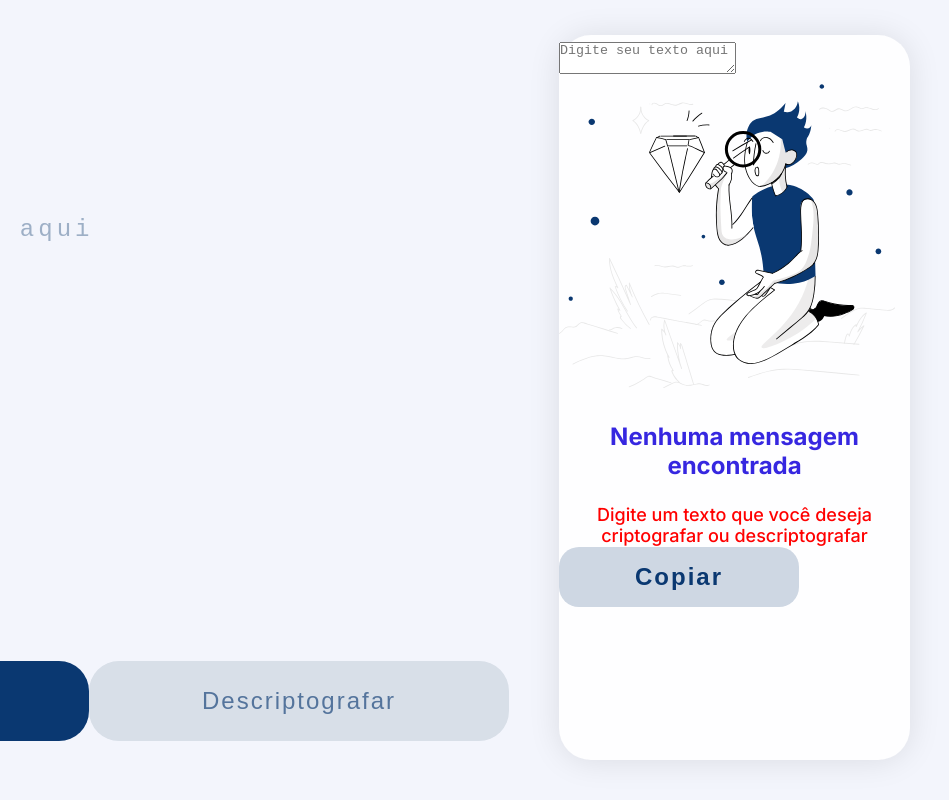
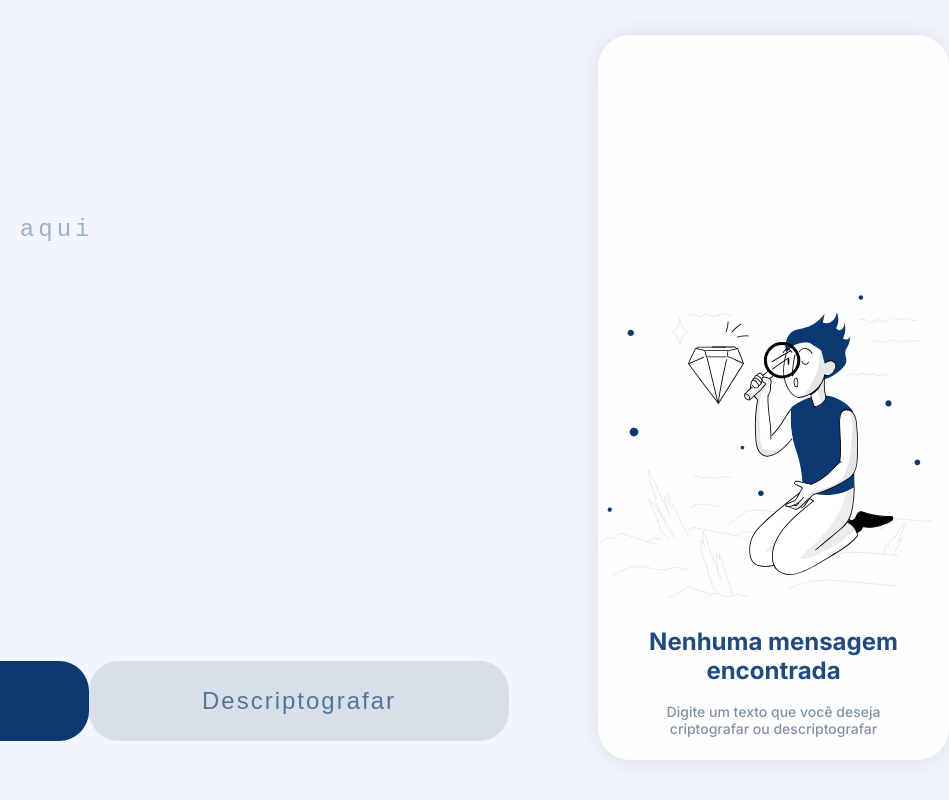
Before and after one commit to jcizidrosilva/projeto-decodificador, a plain HTML site: page index.html in a window 1280 px wide. Shown: the full height of the page, 331-1280 px from the left. Drawn offline with nearby package versions, Linux system fonts and the light colour scheme.

Commit message:
adding last styles to css

```diff
--- a/css/style.css
+++ b/css/style.css
@@ -21,7 +21,7 @@ body {
   display: grid;
   grid-template-columns: 2fr 1fr;
   grid-template-rows: 1fr 1fr;
-  column-gap: 50px;
+  column-gap: 5rem;
   /* row-gap: 40px; */
   /* padding: 40px; */
   height: 100vh;
@@ -53,7 +53,7 @@ body {
   grid-row: 2 / -1;
 }
 
-.header-text-02 {
+.header-text-area {
   font-size: 2.4rem;
   height: 20rem;
   padding: 1.2rem 1.1rem 1.2rem 1.8rem;
@@ -66,24 +66,9 @@ body {
   resize: none;
 }
 
-.header-text-02::placeholder {
+.header-text-area::placeholder {
   color: #9dafc6;
 }
-
-/* .header-text {
-  font-size: 3.2rem;
-  height: 20rem;
-  padding-left: 2rem;
-  border-style: none;
-  background: none;
-  color: #07274f;
-  border-radius: 20px; */
-/* border: 0.1px solid #dbdde3; */
-
-/* CSS GRID */
-/* grid-column: 1 / -1; */
-/* grid-row: 2 / -1; */
-/* } */
 
 .main {
   display: grid;
@@ -162,22 +147,46 @@ body {
   /* CSS GRID */
   grid-column: 2 / 3;
   grid-row: 1 / -1;
+  justify-self: end;
 }
-h2 {
+
+.aside-container {
+  display: flex;
+  flex-direction: column;
+}
+
+.aside-text-area {
+  font-size: 1.8rem;
   padding: 2.4rem;
+  height: 25rem;
+  line-height: 3.2rem;
+  letter-spacing: 0.4rem;
+  width: 100%;
+  border-style: none;
+  border-radius: 15px;
+  background: none;
+  resize: none;
+  /* background-color: #54749c; */
+}
+
+.aside-nenhuma-mensagem {
+  padding: 1.8rem;
   text-align: center;
   font-size: 2.4rem;
-  color: rgb(54, 39, 224);
-}
-p {
-  font-size: 1.8rem;
-  text-align: center;
-  color: red;
-}
-.aside-text {
+  color: #0a3871;
+  opacity: 90%;
 }
 
-.aside-img {
+.aside-digite-um-texto {
+  font-size: 1.4rem;
+  padding: 0 3rem 5rem 3rem;
+  text-align: center;
+  color: #07274f;
+  opacity: 50%;
+}
+
+.aside--btn--copiar {
+  text-align: center;
 }
 
 .btn--copiar {
@@ -188,14 +197,17 @@ p {
   border-style: none;
   border-radius: 20px;
   letter-spacing: 2px;
-  background-color: #ced7e3;
-  color: #0a3871;
+  /* background-color: #ced7e3; */
+  /* color: #0a3871; */
+  background-color: #54749c;
+  color: #e7ebf1;
 
-  transition: background-color 0.3s;
+  transition: background-color 0.1s;
+
+  display: none;
 }
 
-.btn--copiar:hover,
 .btn--copiar:active {
-  background-color: #9dafc6;
-  color: #fff;
+  background-color: #0a3871;
+  color: #ced7e3;
 }
--- a/index.html
+++ b/index.html
@@ -26,17 +26,10 @@
 
           <div class="header-text-01">
             <textarea
-              class="header-text-02"
+              class="header-text-area"
               placeholder="Digite seu texto aqui"
             ></textarea>
-            <!-- name="" id="" cols="30" rows="10" -->
           </div>
-
-          <!-- <input
-            class="header-text"
-            type="text"
-            placeholder="Digite seu texto aqui"
-          /> -->
         </header>
         <main class="main">
           <p class="main-p">
@@ -50,22 +43,26 @@
           <button class="btn--descriptografar">Descriptografar</button>
         </main>
         <aside class="aside">
+          <div class="aside-container">
             <div class="aisde-text-01">
-            <textarea
-              class="aside-text-02"
-              placeholder="Digite seu texto aqui"
-            ></textarea>
+              <textarea class="aside-text-area"></textarea>
+              <!-- placeholder="Digite seu texto aqui" -->
             </div>
             <div class="aside-img">
               <img
                 src="./img/icons/right-icon.svg"
                 alt="icon of searching for something"
               />
-            <h2>Nenhuma mensagem encontrada</h2>
-            <p>
+              <h2 class="aside-nenhuma-mensagem">
+                Nenhuma mensagem encontrada
+              </h2>
+              <p class="aside-digite-um-texto">
                 Digite um texto que você deseja criptografar ou descriptografar
               </p>
+              <div class="aside--btn--copiar">
                 <button class="btn--copiar">Copiar</button>
+              </div>
+            </div>
           </div>
         </aside>
       </div>
```
Lines whose indentation alone changed are shown as unchanged.
